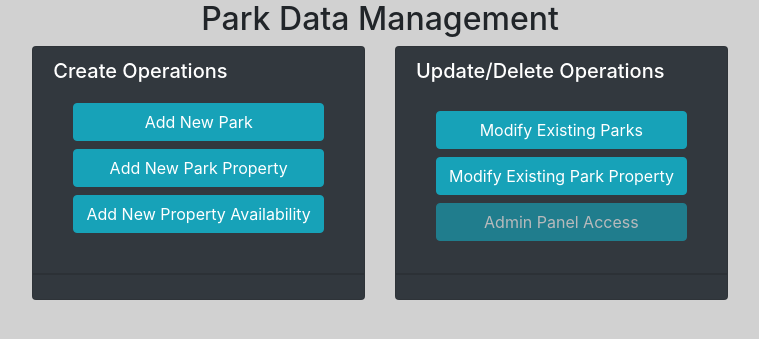
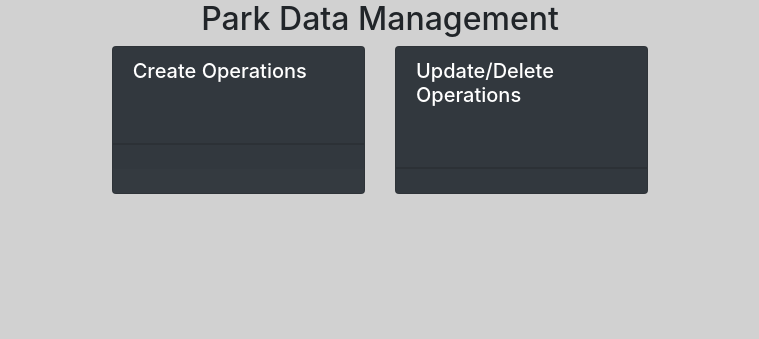
Before and after one commit to cleif/ISQA8210-Assignment5, a Django app: page /parksystemapp/UpdateData in a window 1280 px wide. Shown: the part 56-395 px from the top of the page, without its empty margins (260-1019 px from the left). Run offline with Django 3.2, Linux system fonts and the light colour scheme; the visitor is signed in with stand-in values (Sample User, id 1); some libraries are stand-ins or nearby versions.

Commit message:
ACL logic on update data

```diff
--- a/parksystemapp/templates/update_data.html
+++ b/parksystemapp/templates/update_data.html
@@ -1,5 +1,5 @@
 {% extends 'base.html' %}
-<!-- {% load crispy_forms_tags %} -->
+{% load filters %}
 {% block content %}
   <div class="container">
     <div class="row" style="justify-content: center;">
@@ -11,9 +11,14 @@
         <div class="card text-white bg-dark mb-3">
           <div class="card-header"><h5>Create Operations</h52>
             <div class="card-body">
+              {% if request.user|has_group:"Admin" %}
               <a href="{% url 'park_add' %}" class="btn btn-block btn-info">Add New Park</a>
               <a href="{% url 'parkprop_add' %}" class="btn btn-block btn-info">Add New Park Property</a>
               <a href="{% url 'propavailability_create' %}" class="btn btn-block btn-info">Add New Property Availability</a>
+              {% endif %}
+              {% if request.user|has_group:"maintenanceworker" %}
+              <a href="{% url 'propstatus_add' %}" class="btn btn-block btn-info">Create Reservation Status</a>
+              {% endif %}
             </div>
           </div>
           <div class="card-footer">
@@ -22,9 +27,14 @@
         <div class="card text-white bg-dark mb-3">
           <div class="card-header"><h5>Update/Delete Operations</h5>
             <div class="card-body">
-              <a href="{% url 'park_list' %}" class="btn btn-block btn-info">Modify Existing Parks</a>
-              <a href="{% url 'parkprop_list' %}" class="btn btn-block btn-info">Modify Existing Park Property</a>
+              {% if request.user|has_group:"Admin" %}
+              <a href="{% url 'park_list' %}" class="btn btn-block btn-info">Modify Parks</a>
+              <a href="{% url 'parkprop_list' %}" class="btn btn-block btn-info">Modify Park Property</a>
               <button class="btn btn-block btn-info" disabled>Admin Panel Access</button>
+              {% endif %}
+              {% if request.user|has_group:"maintenanceworker" %}
+              <a href="{% url 'propstatus_list' %}" class="btn btn-block btn-info">Modify Reservation Status</a>
+              {% endif %}
             </div>
           </div>
           <div class="card-footer">
```
